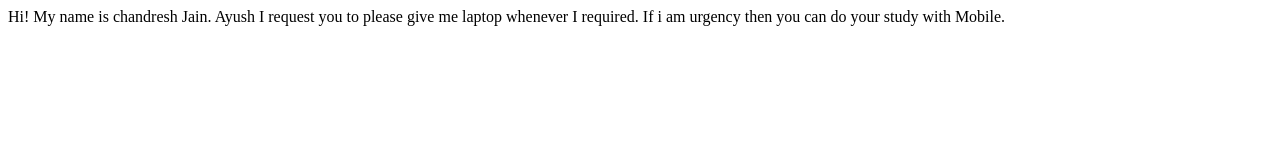
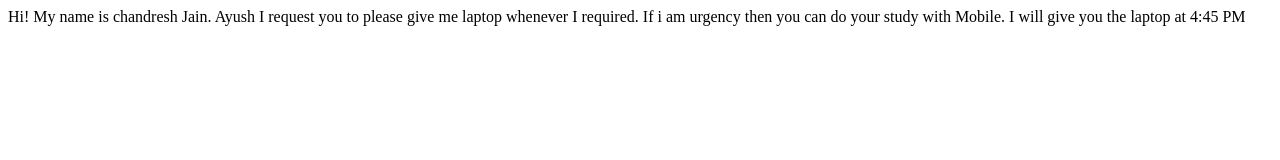
Before and after one commit to chandresh-jain/chandresh-learn-site, a plain HTML site: page index.html in a window 1280 px wide. Drawn offline with Linux system fonts and the light colour scheme.

Commit message:
update: Detail

```diff
--- a/index.html
+++ b/index.html
@@ -12,5 +12,7 @@
     Ayush I request you to please give me laptop whenever I required.
     If i am urgency then you can do your study with Mobile.
 
+    I will give you the laptop at 4:45 PM
+
 </body>
 </html>
```
